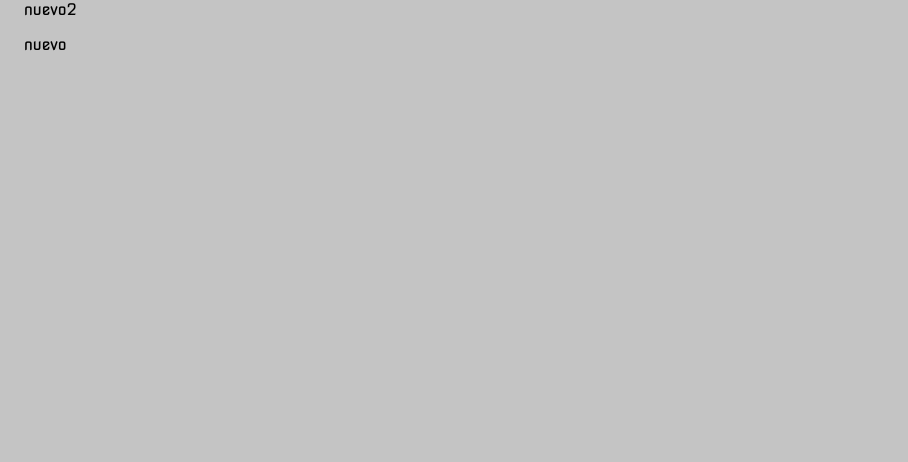
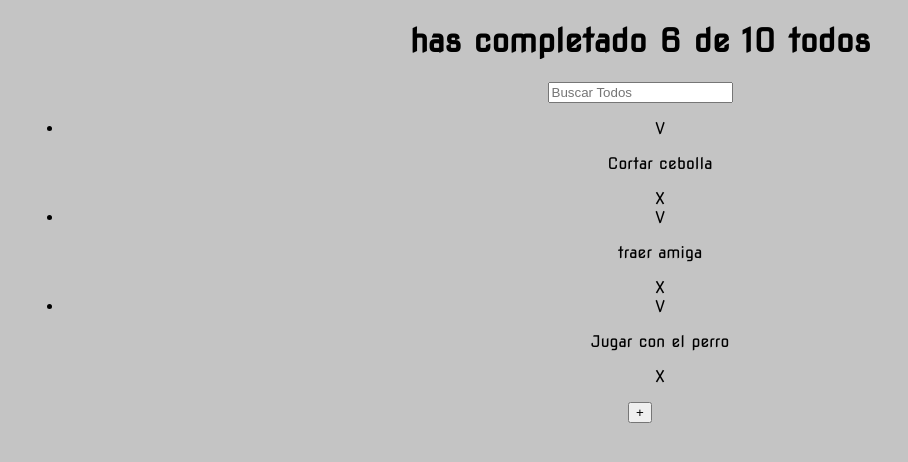
Before and after one commit to JuanEncizo/React-Propio-platzi, a React (Create React App) app: page / in a window 1280 px wide. Shown: the top 462 px of the page, without its empty margins (0-908 px from the left). Built offline with nearby package versions, Linux system fonts and the light colour scheme.

Commit message:
comit faltan estilos

```diff
--- a/src/App.js
+++ b/src/App.js
@@ -1,22 +1,55 @@
 
 
-
+import { TodoItem } from './TodoItem';
+import { TodoCounter } from './TodoCounter';
+import { TodoSearch } from './TodoSearch';
+import { CreateTodoButton } from './CreateTodoButton';
+import { TodoList } from './TodoList';
 import React from 'react';
 
 
+const defaultTodos = [
+  {text: 'Cortar cebolla', completed: true},
+  {text: 'traer amiga', completed: false},
+  {text: 'Jugar con el perro', completed: true},
+
+];
 
 function App() {
 
   return (
     <>
-    <span>
-      nuevo2
-    </span>
 
-      <p>nuevo</p>
+    <TodoCounter
+      completed = {6}
+      total ={10}
+    />
+
+   <TodoSearch/>
+
+    <TodoList>
+      {defaultTodos.map(todo => (
+        <TodoItem
+          key = {todo.text}
+          text = {todo.text}
+          completed = {todo.completed}
+
+        />
+
+      ))}
+
+
+    </TodoList>
+
+    <CreateTodoButton/>
+
+
+
 
     </>
   );
 }
 
+
+
 export default App;
--- /dev/null
+++ b/src/CreateTodoButton.js
@@ -0,0 +1,5 @@
+function CreateTodoButton(){
+    return <button >+</button>
+}
+
+export {CreateTodoButton};
--- /dev/null
+++ b/src/TodoCounter.js
@@ -0,0 +1,7 @@
+function TodoCounter({total, completed}){
+    return(
+        <h1>has completado {completed} de {total} todos</h1>
+    );
+}
+
+export {TodoCounter};
--- /dev/null
+++ b/src/TodoItem.css
@@ -0,0 +1,4 @@
+.TodoTest{
+    text-align: center;
+    color: rgb(0, 0, 0);
+}
--- /dev/null
+++ b/src/TodoItem.js
@@ -0,0 +1,18 @@
+import React from 'react';
+import  './TodoItem.css' ;
+
+
+function TodoItem(props){
+    return(
+
+    <li className="TodoTest">
+        <span>V</span>
+        <p>{props.text}</p>
+        <span>X</span>
+    </li>
+
+
+    );
+  }
+
+  export {TodoItem};
--- /dev/null
+++ b/src/TodoList.js
@@ -0,0 +1,12 @@
+function TodoList(props){
+    return(
+        <ul>
+
+        {props.children}
+
+        </ul>
+
+    );
+}
+
+export{TodoList};
--- /dev/null
+++ b/src/TodoSearch.js
@@ -0,0 +1,9 @@
+function TodoSearch(){
+return(
+
+    <input placeholder="Buscar Todos"></input>
+);
+
+}
+
+export {TodoSearch};
--- a/src/index.css
+++ b/src/index.css
@@ -1,4 +1,5 @@
 body {
+  text-align: center;
   margin: 0;
   padding: 0;
   background: rgba(129, 129, 129, 0.466);
```
